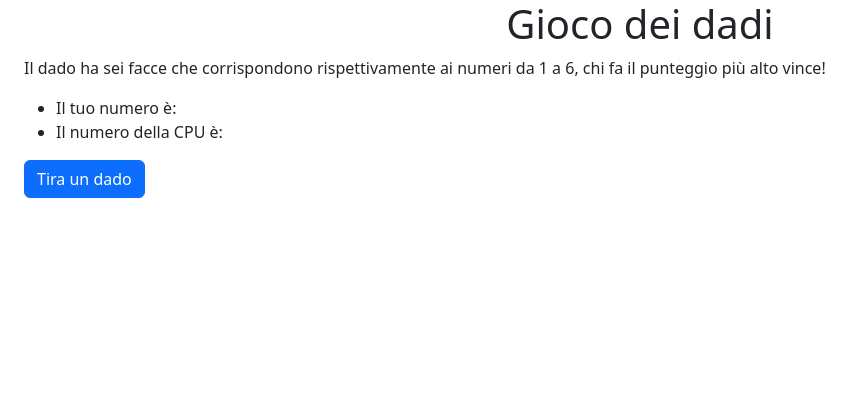
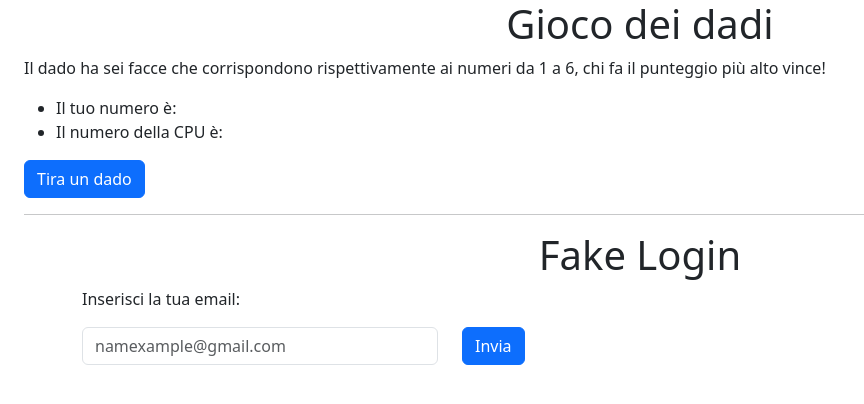
Before and after one commit to Marcap00/js-mail-dadi, a plain HTML site: page index.html in a window 1280 px wide. Shown: the whole page, without its empty margins (0-864 px from the left). Drawn offline with nearby package versions, Linux system fonts and the light colour scheme.

Commit message:
add html structure second exercise

```diff
--- a/index.html
+++ b/index.html
@@ -20,6 +20,25 @@
             </ul>
             <p id="result"></p>
             <button type="button" class="btn btn-primary" id="cta-btn">Tira un dado</button>
+
+            <hr>
+
+            <h1 class="text-center">Fake Login</h1>
+            <form action="#">
+                <div class="container">
+                    <p>Inserisci la tua email:</p>
+                    <div class="row ">
+                        <div class="col-4">
+                            <input type="email" class="form-control" id="user-email" placeholder="namexample@gmail.com">
+                        </div>
+                        <div class="col">
+                            <button class="btn btn-primary" id="form-btn">Invia</button>
+                        </div>
+                        <p id="text"></p>
+                    </div>
+                </div>
+
+            </form>
         </div>
     </main>
 
```
